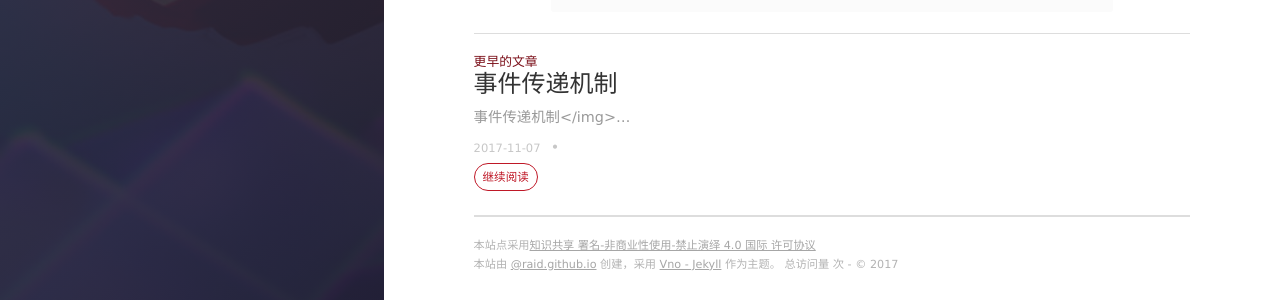
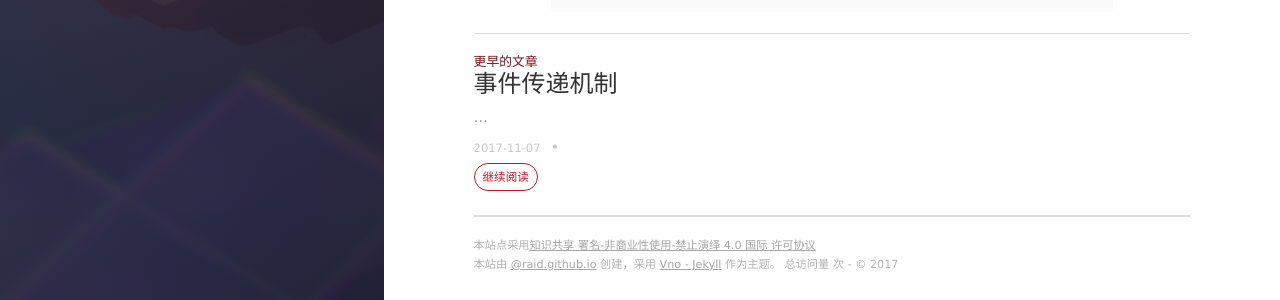
Before and after one commit to ioRaid/ioRaid.github.io, a Jekyll site: the page built from _posts/2017-11-07-runtime.md, in a window 1280 px wide and 1389 px high. Shown: the part 1061-1361 px from the top of the window. Built offline with Jekyll 4.4.1, drawn with Linux system fonts in a browser that asks for light colours; nearby versions of some CDN libraries; comment, search, counter and statistics services are not loaded.

Commit message:
Update 2017-11-07-msgchina.md

```diff
--- a/_posts/2017-11-07-msgchina.md
+++ b/_posts/2017-11-07-msgchina.md
@@ -7,8 +7,4 @@ description: 事件传递机制
 ---
 
 
-
-
-<h3>事件传递机制</h3>
-
-<img src="{{ site.BASE_PATH }}/assets/post/msgchina.svg" ></img>
+<img src="{{ site.BASE_PATH }}/assets/post/msgchina.svg" />
```
